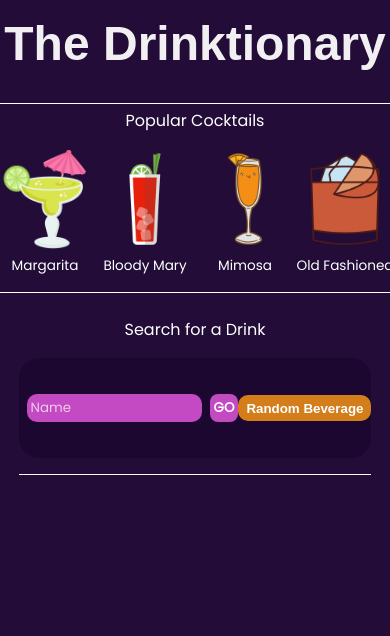
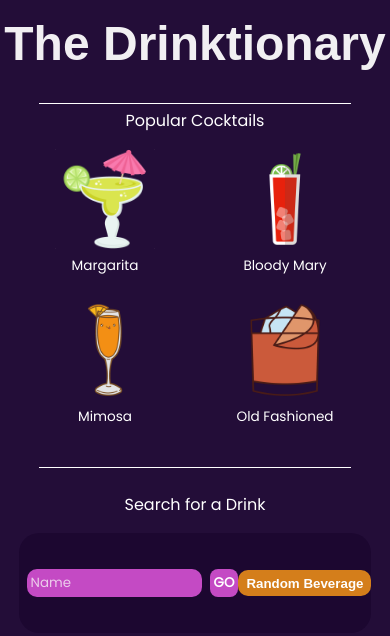
Before and after one commit to shawncace/drink-recipe-react, a React (Create React App) app: page / in a window 390 px wide. Shown: the top 636 px of the page. Built offline with nearby package versions, Linux system fonts and the light colour scheme; a web font is replaced by a local one.

Commit message:
header section set

```diff
--- a/src/index.css
+++ b/src/index.css
@@ -266,3 +266,22 @@ body {
   font-family: "Poppins";
   font-size: 0.8rem;
 }
+
+@media only screen and (max-width: 600px) {
+  .pop-drink-wrapper {
+    display: flex;
+    flex-direction: column;
+    align-items: center;
+  }
+
+  .img-container {
+    max-width: 280px;
+
+    display: flex;
+    flex-wrap: wrap;
+  }
+
+  .popular-drink-name {
+    margin-bottom: 1.5rem;
+  }
+}
```
